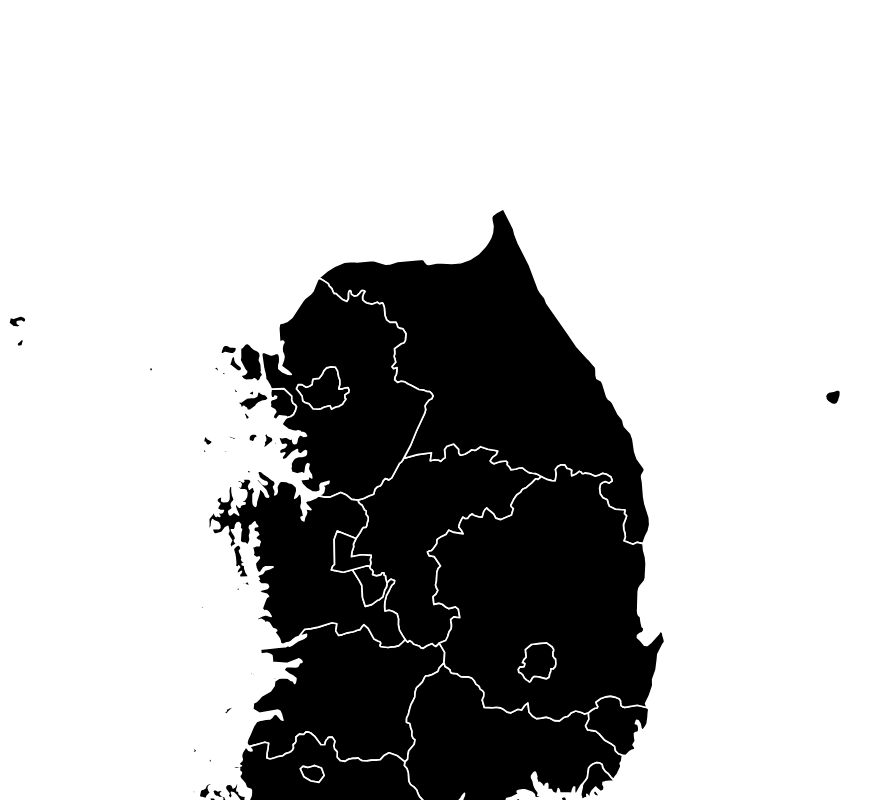
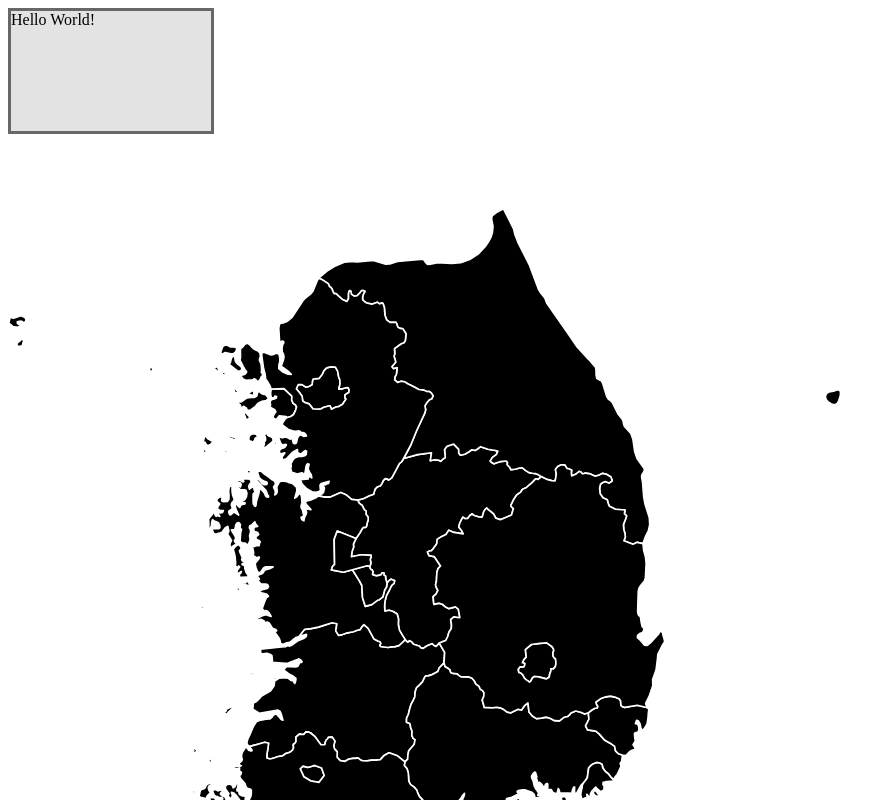
Before and after one commit to FGPRJS/TrashBagPrice, a React app: page / in a window 1280 px wide. Shown: the top 800 px of the page, without its empty margins (0-895 px from the left). Built offline with nearby package versions, Linux system fonts and the light colour scheme.

Commit message:
Create TrashbagPriceInfo
Create info that shows trash bag's price

```diff
--- a/src/component/App.jsx
+++ b/src/component/App.jsx
@@ -1,10 +1,13 @@
 import React from "react";
 import Mainmap from "./map/Mainmap.jsx";
+import TrashbagPriceInfo from "./price_info/TrashbagPriceInfo.jsx";
 
 export default class App extends React.Component {
+
     render(){
         return <div id="map_wrapper">
             <Mainmap/>
+            <TrashbagPriceInfo/>
         </div>;
     }
 }
--- a/src/component/map/Mainmap.jsx
+++ b/src/component/map/Mainmap.jsx
@@ -20,6 +20,8 @@ export default class Mainmap extends React.Component {
     constructor(props){
         super(props);
 
+        this.state = {width : 1000, height : 1300}
+
         this.current_viewbox = new ViewBox(0,0,1200,1080);
         this.new_viewbox = new ViewBox(0,0,1200,1080);
         this.pointerOrigin = new ViewBox(0,0,0,0);
@@ -28,6 +30,8 @@ export default class Mainmap extends React.Component {
     }
 
     updateDimensions = () => {
+        this.setState({width : window.innerHeight, height : window.innerWidth});
+
         this.svg.setAttribute('width', window.innerWidth);
         this.svg.setAttribute('height',window.innerHeight);
     };
--- /dev/null
+++ b/src/component/price_info/TrashbagPriceInfo.jsx
@@ -0,0 +1,32 @@
+import React from "react";
+
+export default class TrashbagPriceInfo extends React.Component {
+
+    constructor(props){
+        super(props);
+
+        this.state = {
+            position_x : 0,
+            position_y : 0
+        }
+    }
+
+    render(){
+        const styles = {
+            width : '200px',
+            height: '120px',
+
+            z_index : 1,
+            position: 'absolute',
+            top: this.state.position_y,
+            left : this.state.position_x,
+
+            backgroundColor: '#e3e3e3',
+            border: '3px solid #676767'
+        }
+
+        return <div id="trashbag_price_info" style = {styles}>
+            <span>Hello World!</span>
+        </div>;
+    }
+}
```
